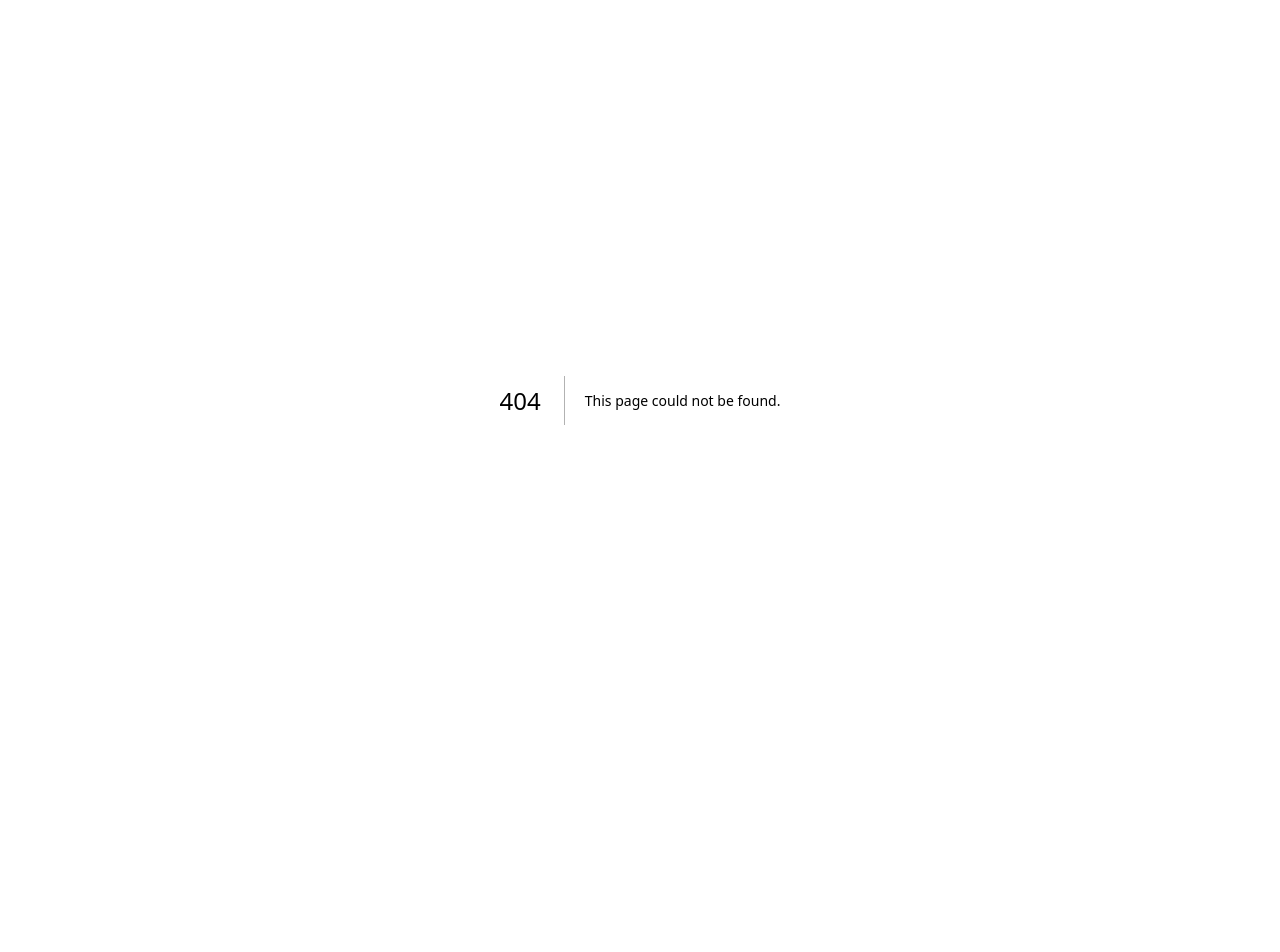
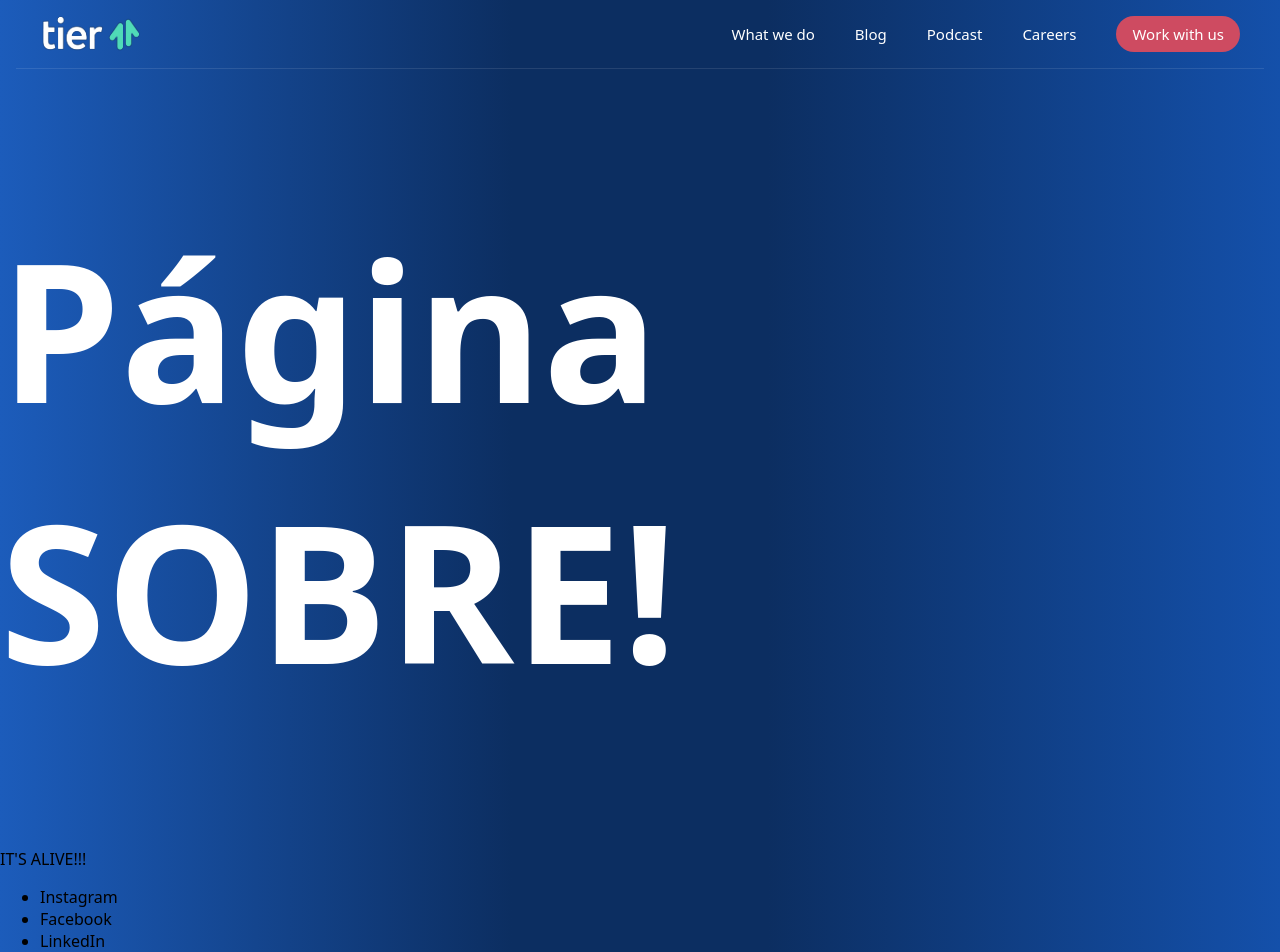
Before and after one commit to guiisilva00/projeto01, a Next.js app: page /sobre in a window 1280 px wide. Before the commit this address had no page. Shown: the top 952 px of the page. Before the commit the page ends 800 px from the top, so only its background shows below. Built offline with nearby package versions, Linux system fonts and the light colour scheme.

Commit message:
Atualização do projeto 01, substituindo o 'a' por Link

```diff
--- a/src/app/layout.jsx
+++ b/src/app/layout.jsx
@@ -1,5 +1,6 @@
 import { Geist, Geist_Mono } from "next/font/google";
 import "./globals.css";
+import Link from "next/link";
 
 const geistSans = Geist({
   variable: "--font-geist-sans",
@@ -12,14 +13,33 @@ const geistMono = Geist_Mono({
 });
 
 export const metadata = {
-  title: "IRINEU NEITHER I AND YOU KNOW.",
+  title: "PROJETO - 01",
   description: "Generated by create next app",
 };
 
 export default function RootLayout({ children }) {
   return (
     <html lang="pt-BR" className={`${geistSans.variable} ${geistMono.variable}`}>
-      <body>{children}</body>
+      <body>
+        <header className="header-tier">
+          <img src="/imagens/logo.svg" alt="Tier 11 Logo" width={120} height={40} className="header-logo" />
+          <nav>
+            <Link href={"/sobre"}>What we do</Link>
+            <Link href={"/blog"}>Blog</Link>
+            <Link href={"/podcast"}>Podcast</Link>
+            <Link href={"/careers"}>Careers</Link>
+            <Link href={"#"} className="cta">Work with us</Link>
+          </nav>
+        </header>
+        {children}
+        <footer>
+          <ul>
+            <li>Instagram</li>
+            <li>Facebook</li>
+            <li>LinkedIn</li>
+          </ul>
+        </footer>
+      </body>
     </html>
   );
 }
--- /dev/null
+++ b/src/app/sobre/page.jsx
@@ -0,0 +1,11 @@
+import "./sobre.css";
+
+
+export default function Sobre(){
+    return(
+        <>
+            <h1>Página SOBRE!</h1>
+            <p>IT'S ALIVE!!!</p>
+        </>
+    )
+}
--- /dev/null
+++ b/src/app/sobre/sobre.css
@@ -0,0 +1,4 @@
+h1{
+    color: white;
+    font-size: 12rem;
+}
```
Also changed, not shown: src/app/page.jsx (+0 -11 lines), src/app/sobre/empresa/page.jsx (added, +8 -0 lines).
